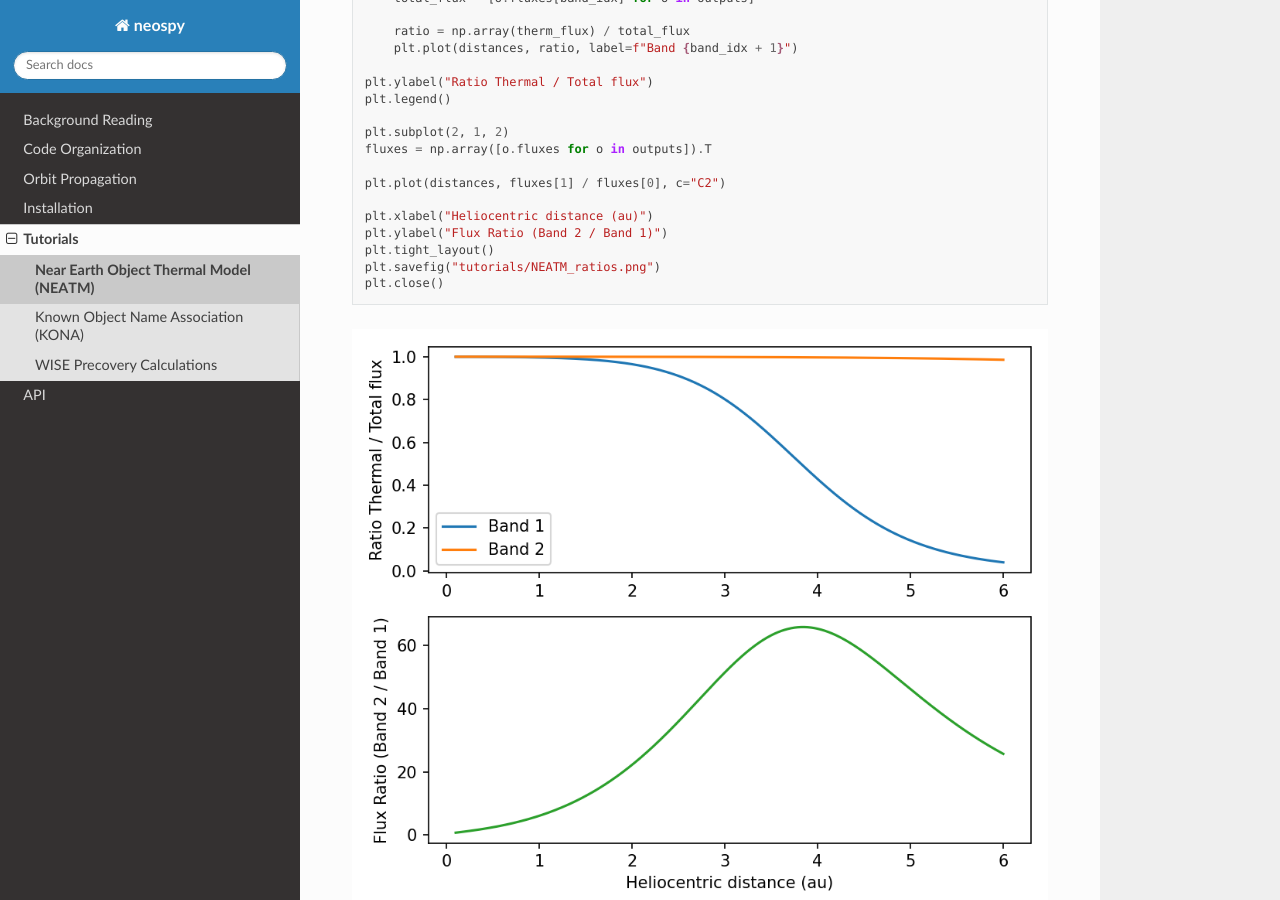
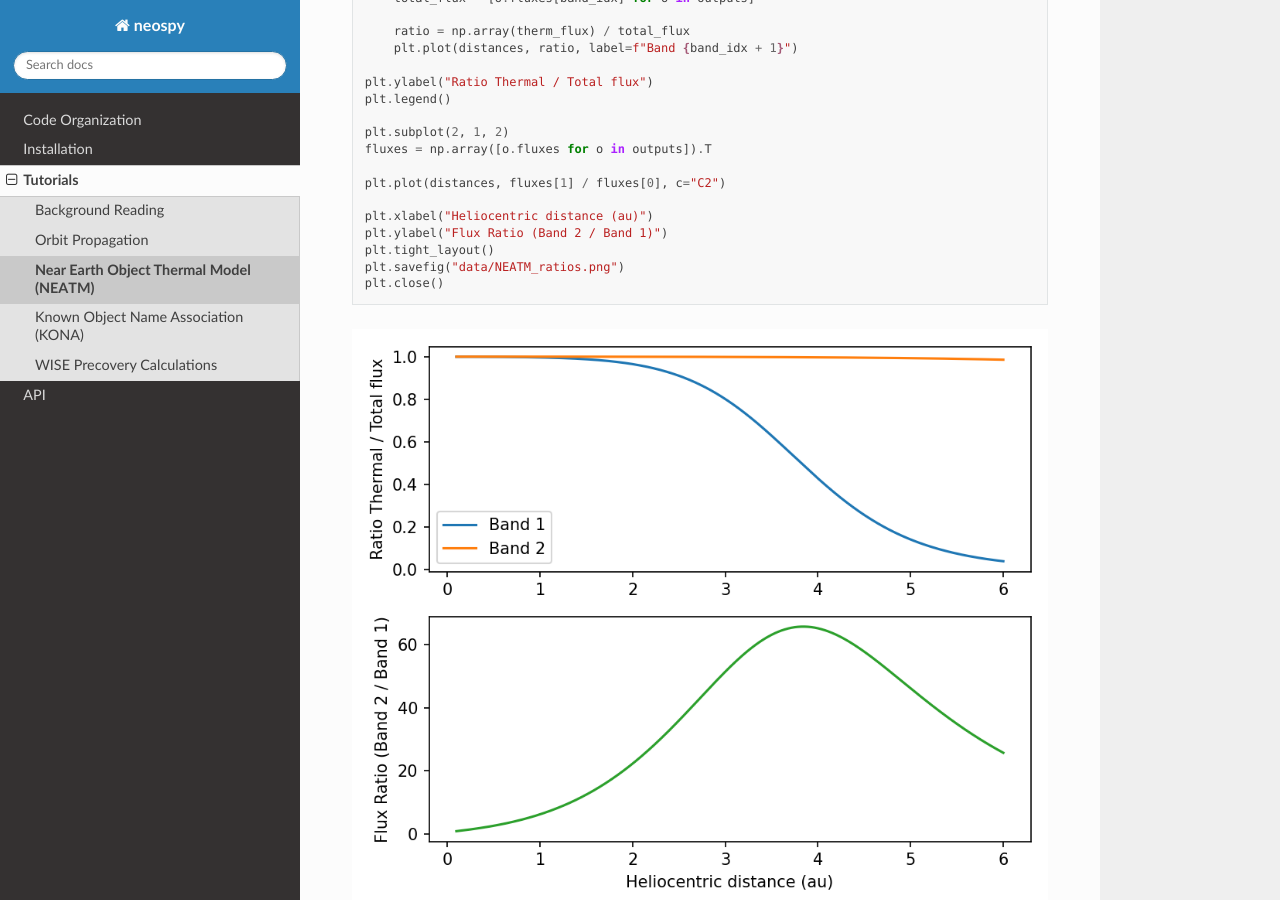
Before and after one commit to Caltech-IPAC/kete, a Sphinx documentation site: the page built from docs/tutorials/neatm.rst, in a window 1280 px wide and 900 px high, scrolled down 2635 px. Built offline with Sphinx 7.4.7 and the Read the Docs theme 2.0.0, drawn with Linux system fonts in a browser that asks for light colours; pages that are not in the unit, such as notebooks, are missing from menus.

Commit message:
move reading into tutorials

```diff
--- a/docs/tutorials/index.rst
+++ b/docs/tutorials/index.rst
@@ -7,6 +7,8 @@ These are more in-depth worked examples.
 .. toctree::
    :maxdepth: 1
 
+   background
+   propagation
    neatm
    kona
    wise
--- a/docs/tutorials/kona.rst
+++ b/docs/tutorials/kona.rst
@@ -171,8 +171,8 @@ Note again this is only showing the first 20 of 181.
     plt.xlabel("RA")
     plt.ylabel("DEC")
     plt.title(f"NEOWISE Frame on Ecliptic\n{neospy.Time(time_jd).iso}");
-    plt.savefig("tutorials/kona.png")
+    plt.savefig("data/kona.png")
     plt.close()
 
-.. image:: kona.png
+.. image:: ../data/kona.png
    :alt: KONA labelling of all objects.
--- a/docs/tutorials/neatm.rst
+++ b/docs/tutorials/neatm.rst
@@ -9,7 +9,7 @@ and assumptions have been made which may not always be correct. Despite these
 limitations, NEATM has been successfully used to estimate with reasonable accuracy the
 diameter of thousands of asteroids, both NEAs and main belt.
 
-.. image:: NEATM_heating.png
+.. image:: ../data/NEATM_heating.png
    :alt: NEATM heating of an asteroid.
 
 NEATM models an asteroid as a perfect Lambertian non-rotating sphere which is heated by
@@ -25,7 +25,7 @@ to the visible flux from the surface. The plot below is the actual flux seen fro
 observer in the WISE W3 band, notice that there is a much more gentle falloff near the
 terminator.
 
-.. image:: NEATM_flux.png
+.. image:: ../data/NEATM_flux.png
    :alt: NEATM flux of an asteroid.
 
 In the original description of NEATM, all visible flux from the asteroid is due to
@@ -90,10 +90,10 @@ contribution of thermal and emitted fluxes.
     plt.xlabel("Heliocentric distance (au)")
     plt.ylabel("Flux Ratio (Band 2 / Band 1)")
     plt.tight_layout()
-    plt.savefig("tutorials/NEATM_ratios.png")
+    plt.savefig("data/NEATM_ratios.png")
     plt.close()
 
-.. image:: NEATM_ratios.png
+.. image:: ../data/NEATM_ratios.png
    :alt: NEATM flux ratio as a function of Heliocentric distance.
 
 The lower figure is the ratio of the fluxes from Band NC2 / NC1 of NEOS.
--- a/docs/tutorials/neatm_plots.py
+++ b/docs/tutorials/neatm_plots.py
@@ -69,7 +69,7 @@ plt.title("NEATM")
 cbar = plt.colorbar(m, ax=ax, label="Temp (K)", shrink=0.5)
 cbar.ax.tick_params(labelsize=10)
 plt.tight_layout()
-plt.savefig("tutorials/NEATM_heating.png")
+plt.savefig("data/NEATM_heating.png")
 
 
 # Plot of the relative visible flux from the observer position
@@ -113,4 +113,4 @@ plt.title("NEATM Emitted IR Flux")
 cbar = plt.colorbar(m, ax=ax, label="Flux (Relative)", shrink=0.5)
 cbar.ax.tick_params(labelsize=10)
 plt.tight_layout()
-plt.savefig("tutorials/NEATM_flux.png")
+plt.savefig("data/NEATM_flux.png")
--- a/docs/propagation.rst
+++ b/docs/tutorials/propagation.rst
@@ -15,7 +15,7 @@ Being accurate to 100nm when we are looking 5 au away is not necessary, alternat
 when we are considering an NEO such as Apophis (which will come very close to hitting
 the Earth), meters matter.
 
-.. figure:: data/orbit_models.png
+.. figure:: ../data/orbit_models.png
     :width: 600
 
     This is a plot of an arbitrary, rather large Main Belt Asteroid, and its orbital
@@ -98,7 +98,7 @@ approximation used in order to get good computational performance. The typical m
 to use a full N-Body simulation to get the highest precision, then use that solution for
 the next day or so (adjustable) with two-body mechanics to query hundreds of times.
 
-.. figure:: data/orbit_models_short.png
+.. figure:: ../data/orbit_models_short.png
     :width: 600
 
     Demonstration of how quickly linear motion, two-body motion, and N-Body deviate from
```
Also changed, not shown: docs/index.rst (+2 -8 lines), docs/data/NEATM_flux.png (added), docs/data/NEATM_heating.png (added), docs/data/NEATM_ratios.png (added), docs/tutorials/NEATM_flux.png (deleted), docs/tutorials/NEATM_heating.png (deleted), docs/tutorials/NEATM_ratios.png (deleted), docs/tutorials/background.rst (renamed from docs/background.rst), 2 other files.
